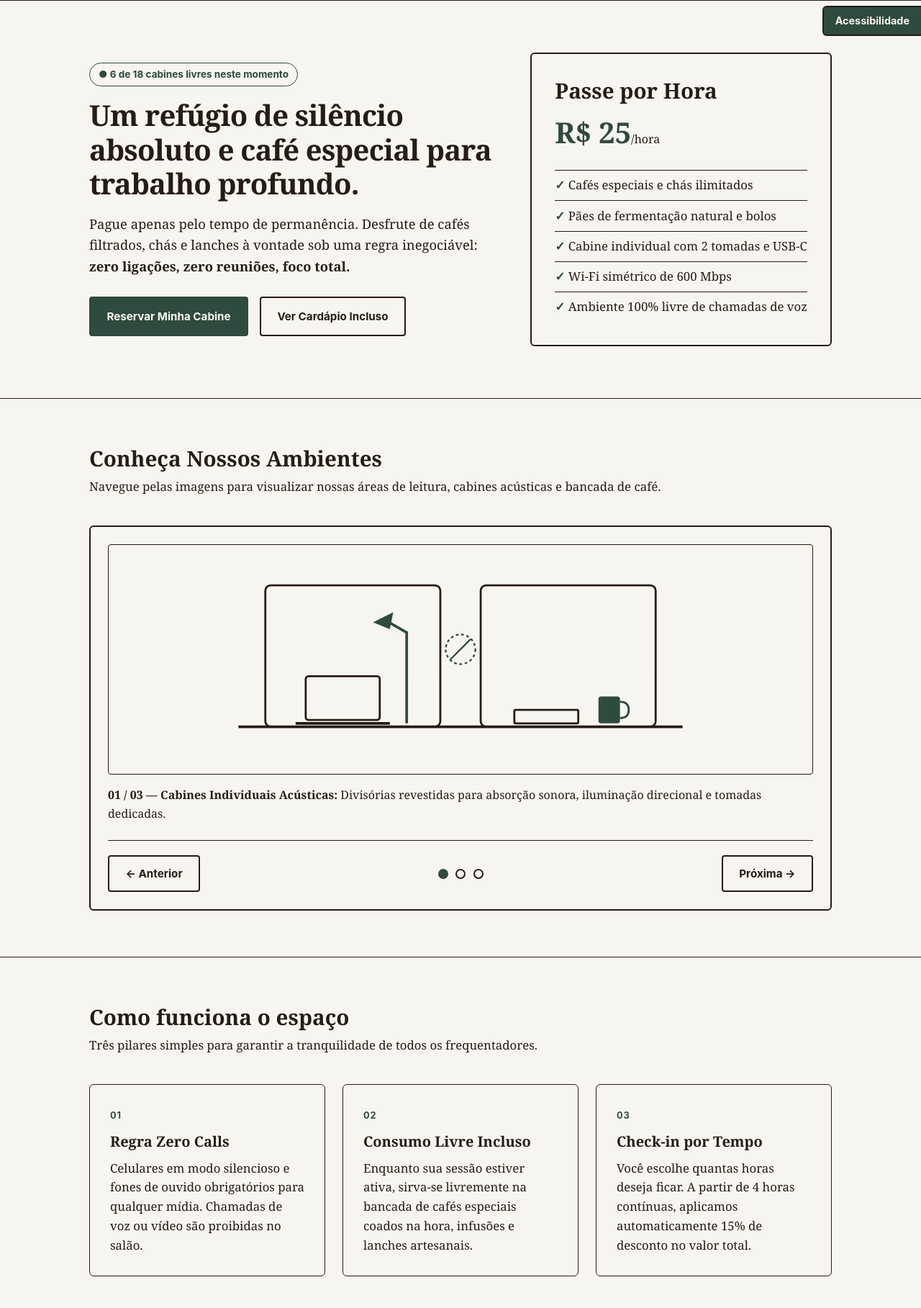
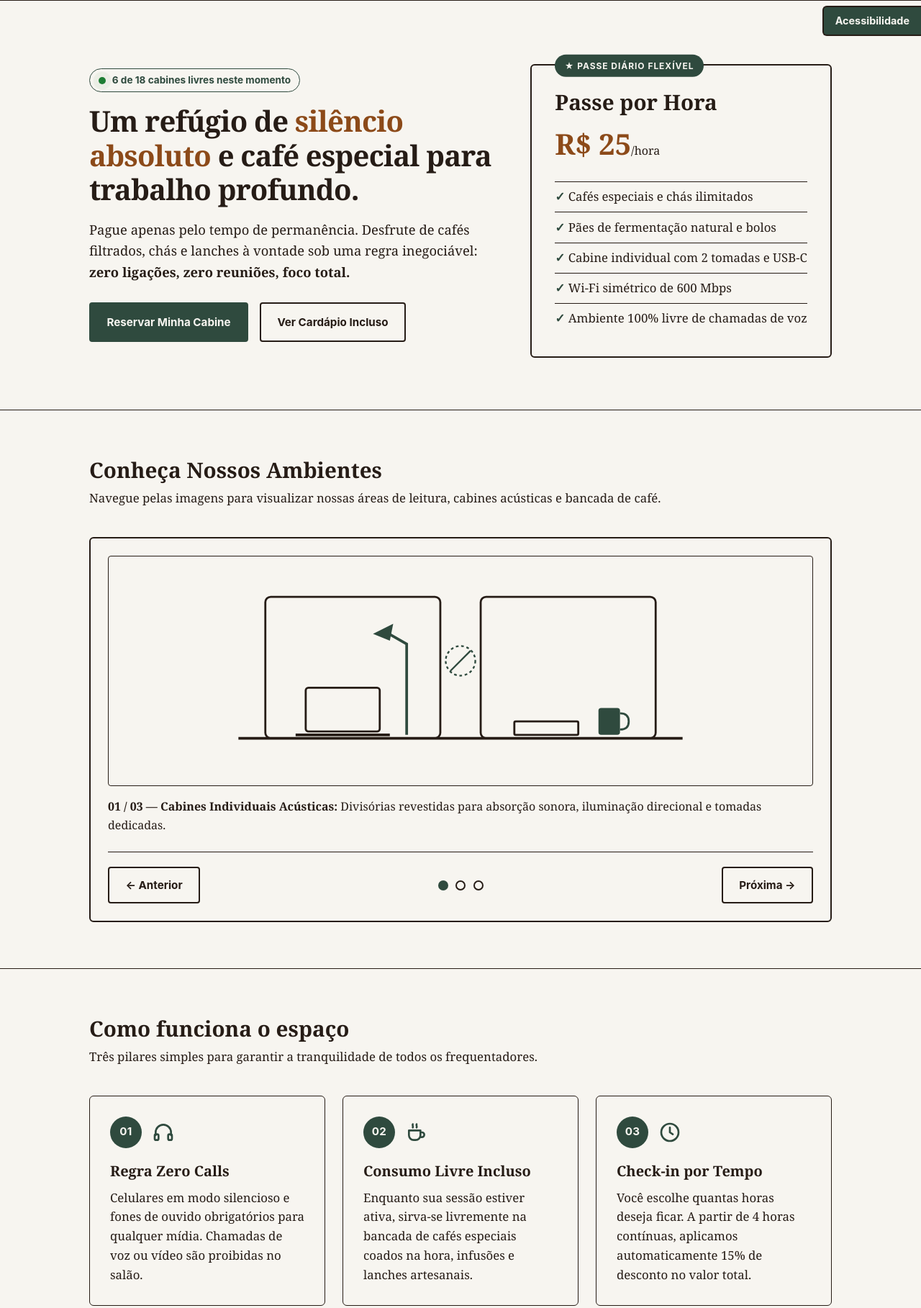
Before and after one commit to GusSMartins/Desenvolvimento_Interfaces_Cafe, a plain HTML site: page index.html in a window 1280 px wide. Shown: the part 80-1897 px from the top of the page at 72% size. Drawn offline with Linux system fonts and the light colour scheme.

Commit message:
Algumas alterações, adições e remoções para tornar a experiencia do usuario mais vivida, deixar a interface mais interativa e chamativa. As alterações foram o destaque das palavras silencio absoluto, o status de cabines ao vivo com simbolo indicador circular verde e vivo, pequenos icones SVG e numeros na parte de funcionamento do expaço e, por fim, melhora na transmição da informação de desconto com 4 ou mais horas de aluguel.

```diff
--- a/css/style.css
+++ b/css/style.css
@@ -3,6 +3,8 @@
     --cor-fundo: #F7F5F0;
     --cor-texto: #261C16;
     --cor-destaque: #2F4A3E;
+    --cor-ambar: #8C4A19;
+    --cor-ao-vivo: #1E7E34;
     --escala-fonte: 100%;
   }
 
@@ -14,6 +16,8 @@
     --cor-fundo: #261C16;
     --cor-texto: #F7F5F0;
     --cor-destaque: #A5CBB9;
+    --cor-ambar: #E0A370;
+      --cor-ao-vivo: #4CC16A;
   }
 
   * {
@@ -244,6 +248,49 @@
     margin-bottom: 1rem;
   }
 
+  .selo-ao-vivo {
+  display: inline-flex;
+  align-items: center;
+  gap: 0.55rem;
+}
+
+.bolinha-pulso {
+  position: relative;
+  width: 10px;
+  height: 10px;
+  border-radius: 50%;
+  background-color: var(--cor-ao-vivo);
+  flex-shrink: 0;
+}
+
+/* Anel que se expande e some, criando o efeito de pulso */
+.bolinha-pulso::after {
+  content: "";
+  position: absolute;
+  inset: 0;
+  border-radius: 50%;
+  background-color: inherit;
+  animation: pulso-ao-vivo 1.8s ease-out infinite;
+}
+
+@keyframes pulso-ao-vivo {
+  0% {
+    transform: scale(1);
+    opacity: 0.7;
+  }
+  100% {
+    transform: scale(2.6);
+    opacity: 0;
+  }
+}
+
+/* Acessibilidade: desliga a animação para quem pediu menos movimento no sistema */
+@media (prefers-reduced-motion: reduce) {
+  .bolinha-pulso::after {
+    animation: none;
+  }
+}
+
   .grupo-botoes {
     display: flex;
     flex-wrap: wrap;
@@ -317,6 +364,10 @@
     margin-bottom: 1.1rem;
     letter-spacing: -0.02em;
   }
+
+  .destaque-titulo {
+  color: var(--cor-ambar);
+}
 
   h2 {
     font-size: 1.85rem;
@@ -436,6 +487,37 @@
     margin-bottom: 0.6rem;
   }
 
+  /* Pilares "Como funciona": número em círculo + ícone */
+.pilar-topo {
+  display: flex;
+  align-items: center;
+  gap: 0.85rem;
+  margin-bottom: 1rem;
+}
+
+.numero-circulo {
+  display: inline-flex;
+  align-items: center;
+  justify-content: center;
+  width: 2.75rem;
+  height: 2.75rem;
+  border-radius: 50%;
+  background-color: var(--cor-destaque);
+  color: var(--cor-fundo);
+  font-family: -apple-system, BlinkMacSystemFont, "Segoe UI", Roboto, sans-serif;
+  font-size: 0.95rem;
+  font-weight: 700;
+  letter-spacing: 0.02em;
+  flex-shrink: 0;
+}
+
+.icone-pilar {
+  width: 2rem;
+  height: 2rem;
+  color: var(--cor-destaque);
+  flex-shrink: 0;
+}
+
   .card-destaque {
     border: 2px solid var(--cor-texto);
     padding: 2rem;
@@ -455,6 +537,32 @@
     color: var(--cor-texto);
     font-weight: 400;
   }
+
+  /* Card "Passe por Hora" com etiqueta no topo */
+.card-passe {
+  position: relative;
+  margin-top: 1rem; /* espaço para a etiqueta que sobe acima da borda */
+}
+
+.etiqueta-card {
+  position: absolute;
+  top: 0;
+  left: 2rem;
+  transform: translateY(-50%); /* centraliza a etiqueta sobre a borda superior */
+  background-color: var(--cor-destaque);
+  color: var(--cor-fundo);
+  font-family: -apple-system, BlinkMacSystemFont, "Segoe UI", Roboto, sans-serif;
+  font-size: 0.75rem;
+  font-weight: 700;
+  text-transform: uppercase;
+  letter-spacing: 0.08em;
+  padding: 0.35rem 0.85rem;
+  border-radius: 999px;
+}
+
+.card-passe .preco-grande {
+  color: var(--cor-ambar);
+}
 
   .preco-card {
     font-weight: 700;
@@ -516,9 +624,22 @@
   }
 
   .nota-desconto {
-    font-size: 0.9rem;
-    margin-bottom: 1.25rem;
-  }
+  font-size: 0.9rem;
+  margin-bottom: 1.25rem;
+  padding: 0.6rem 0.85rem;
+  border: 1.5px dashed var(--cor-texto);
+  border-radius: 4px;
+  transition: background-color 0.25s ease, color 0.25s ease, border-color 0.25s ease;
+}
+
+/* Estado ativado pelo JavaScript quando horas >= 4 */
+.nota-desconto.desconto-ativo {
+  background-color: #2F4A3E;
+  color: #F7F5F0;
+  border: 1.5px solid var(--cor-destaque);
+  font-weight: 700;
+}
+
 
   /* ==========================================================================
      FILTROS, FORMULÁRIOS E PÁGINA DE LOGIN
--- a/index.html
+++ b/index.html
@@ -66,10 +66,11 @@
     <section class="hero">
       <div class="container hero-grid">
         <div class="hero-texto">
-          <p class="selo-status" role="status">
-            ● 6 de 18 cabines livres neste momento
+          <p class="selo-status selo-ao-vivo" role="status">
+            <span class="bolinha-pulso" aria-hidden="true"></span>
+            6 de 18 cabines livres neste momento
           </p>
-          <h1>Um refúgio de silêncio absoluto e café especial para trabalho profundo.</h1>
+          <h1>Um refúgio de <span class="destaque-titulo">silêncio absoluto</span> e café especial para trabalho profundo.</h1>
           <p class="subtitulo">
             Pague apenas pelo tempo de permanência. Desfrute de cafés filtrados, chás e lanches à vontade sob uma regra inegociável: <strong>zero ligações, zero reuniões, foco total.</strong>
           </p>
@@ -79,7 +80,8 @@
           </div>
         </div>
 
-        <aside class="card-destaque" aria-label="Resumo da tarifa">
+        <aside class="card-destaque card-passe" aria-label="Resumo da tarifa">
+            <p class="etiqueta-card"><span aria-hidden="true">★</span> Passe Diário Flexível</p>
             <h2>Passe por Hora</h2>
             <p class="preco-grande">R$ 25<span>/hora</span></p>
           <ul class="lista-check">
@@ -211,24 +213,53 @@
           <h2>Como funciona o espaço</h2>
           <p>Três pilares simples para garantir a tranquilidade de todos os frequentadores.</p>
           </header>
-
           <div class="grid-3">
             <article class="card">
-            <span class="numero-card">01</span>
+              <div class="pilar-topo">
+                <span class="numero-circulo">01</span>
+                <!-- Ícone: fone de ouvido -->
+                <svg class="icone-pilar" viewBox="0 0 24 24" fill="none" stroke="currentColor" stroke-width="2"
+                  stroke-linecap="round" stroke-linejoin="round" aria-hidden="true" focusable="false">
+                  <path d="M4 15v-3a8 8 0 0 1 16 0v3" />
+                  <rect x="3" y="14" width="4" height="6" rx="1.5" />
+                  <rect x="17" y="14" width="4" height="6" rx="1.5" />
+                </svg>
+              </div>
               <h3>Regra Zero Calls</h3>
-            <p>Celulares em modo silencioso e fones de ouvido obrigatórios para qualquer mídia. Chamadas de voz ou vídeo são proibidas no salão.</p>
+              <p>Celulares em modo silencioso e fones de ouvido obrigatórios para qualquer mídia. Chamadas de voz ou vídeo são
+                proibidas no salão.</p>
             </article>
 
             <article class="card">
-            <span class="numero-card">02</span>
+              <div class="pilar-topo">
+                <span class="numero-circulo">02</span>
+                <!-- Ícone: xícara de café -->
+                <svg class="icone-pilar" viewBox="0 0 24 24" fill="none" stroke="currentColor" stroke-width="2"
+                  stroke-linecap="round" stroke-linejoin="round" aria-hidden="true" focusable="false">
+                  <path d="M4 10h12v5a5 5 0 0 1-5 5H9a5 5 0 0 1-5-5z" />
+                  <path d="M16 12h1.5a2.5 2.5 0 0 1 0 5H16" />
+                  <path d="M8 3.5c-.7 1 .7 2 0 3.5" />
+                  <path d="M12 3.5c-.7 1 .7 2 0 3.5" />
+                </svg>
+              </div>
               <h3>Consumo Livre Incluso</h3>
-            <p>Enquanto sua sessão estiver ativa, sirva-se livremente na bancada de cafés especiais coados na hora, infusões e lanches artesanais.</p>
+              <p>Enquanto sua sessão estiver ativa, sirva-se livremente na bancada de cafés especiais coados na hora, infusões e
+                lanches artesanais.</p>
             </article>
 
             <article class="card">
-            <span class="numero-card">03</span>
+              <div class="pilar-topo">
+                <span class="numero-circulo">03</span>
+                <!-- Ícone: relógio -->
+                <svg class="icone-pilar" viewBox="0 0 24 24" fill="none" stroke="currentColor" stroke-width="2"
+                  stroke-linecap="round" stroke-linejoin="round" aria-hidden="true" focusable="false">
+                  <circle cx="12" cy="12" r="9" />
+                  <path d="M12 7v5l3 2" />
+                </svg>
+              </div>
               <h3>Check-in por Tempo</h3>
-            <p>Você escolhe quantas horas deseja ficar. A partir de 4 horas contínuas, aplicamos automaticamente 15% de desconto no valor total.</p>
+              <p>Você escolhe quantas horas deseja ficar. A partir de 4 horas contínuas, aplicamos automaticamente 15% de desconto
+                no valor total.</p>
             </article>
           </div>
       </div>
--- a/js/script.js
+++ b/js/script.js
@@ -187,9 +187,11 @@ document.addEventListener("DOMContentLoaded", () => {
 
       if (horas >= 4) {
         total = total * 0.85;
-        notaDesconto.textContent = "Desconto de 15% aplicado automaticamente (sessão longa).";
+        notaDesconto.textContent = "✓ Desconto de 15% ativado nesta simulação!";
+        notaDesconto.classList.add("desconto-ativo");
       } else {
         notaDesconto.textContent = "Dica: reserve 4h ou mais para ganhar 15% de desconto.";
+        notaDesconto.classList.remove("desconto-ativo");
       }
 
       valorTotal.textContent = total.toLocaleString("pt-BR", {
```
Lines whose indentation alone changed are shown as unchanged.
